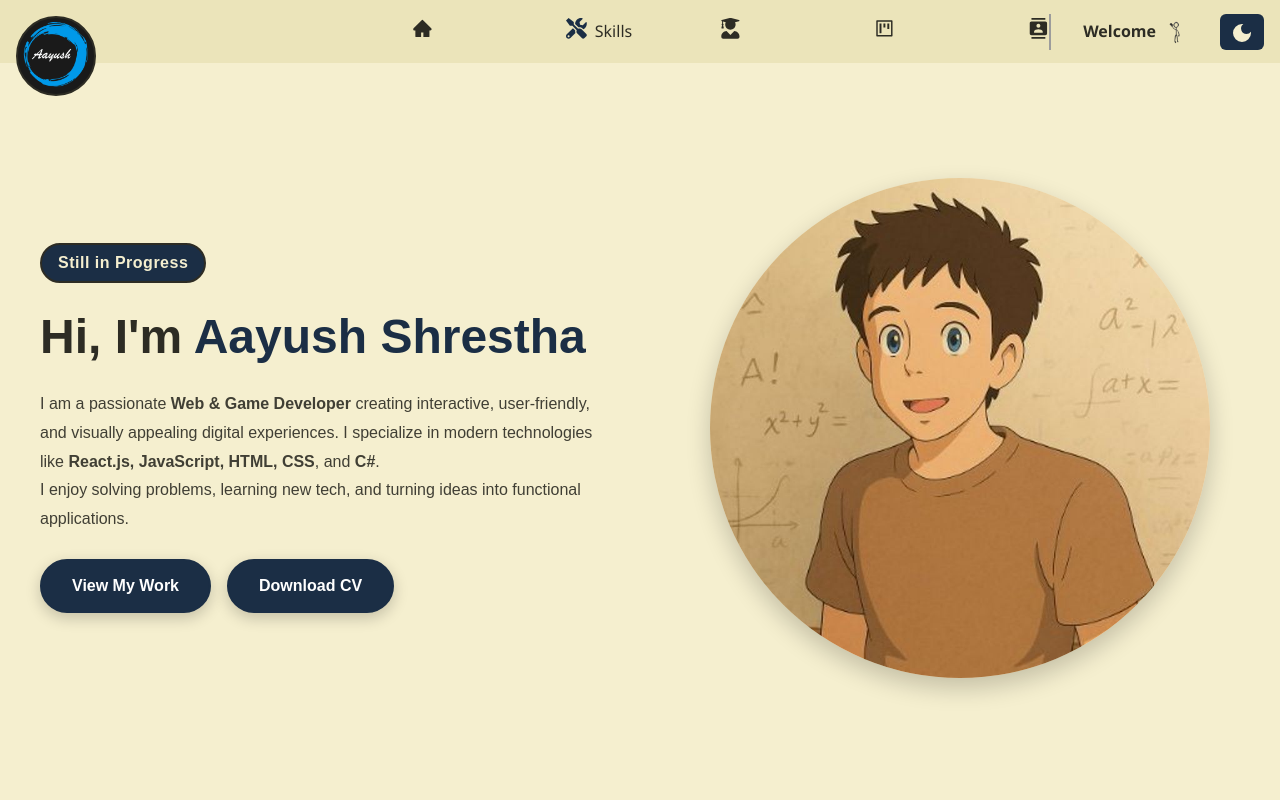
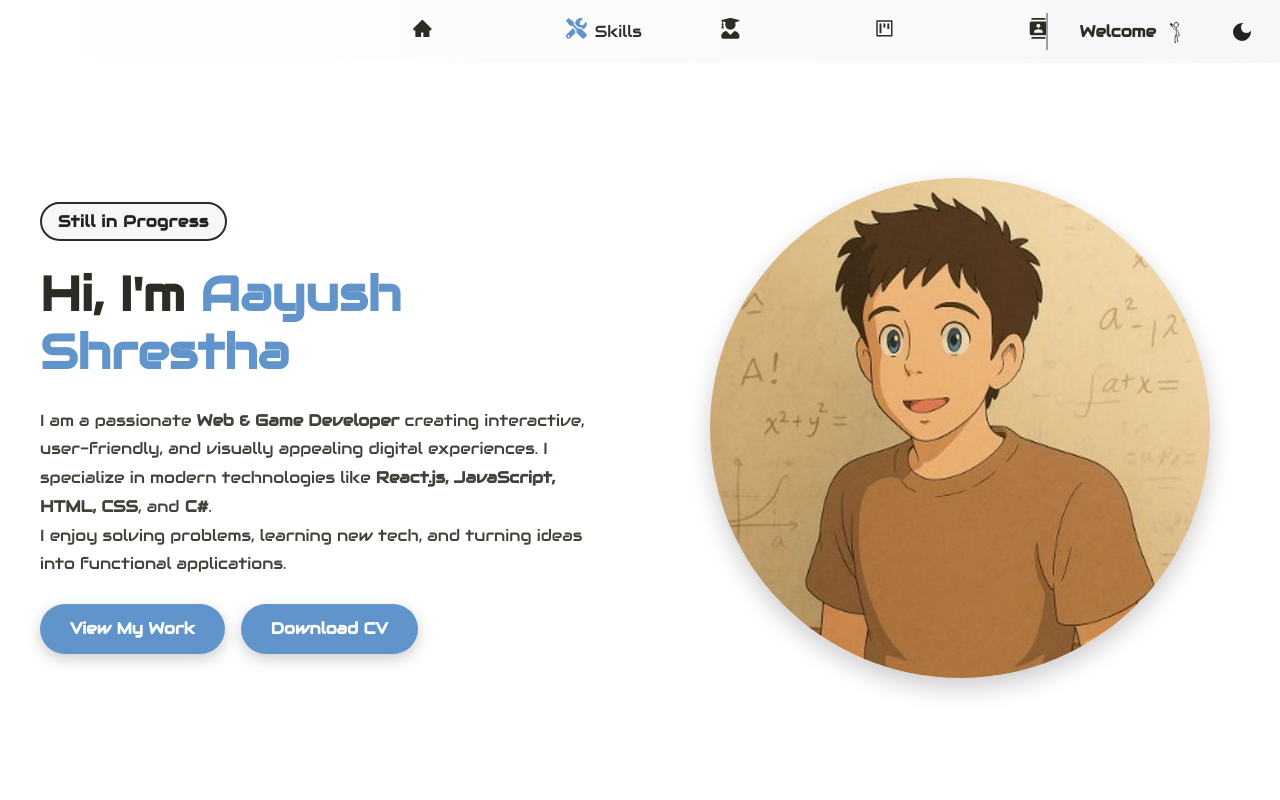
Before and after one commit to ajaayushdeku/portfolio, a React (Create React App) app: page / in a window 1280 px wide. Shown: the top 800 px of the page. Built offline with nearby package versions, Linux system fonts and the light colour scheme.

Commit message:
Ui updated

```diff
--- a/src/components/Navbar.js
+++ b/src/components/Navbar.js
@@ -57,7 +57,7 @@ const Navbar = () => {
       <div className="nav-container">
         {/* Left Section: Logo */}
         <div className="nav-left">
-          <img src={logo} alt="Portfolio Logo" className="nav-logo" />
+          {/* <img src={logo} alt="Portfolio Logo" className="nav-logo" /> */}
 
           {/* Hamburger Button for Mobile */}
           <button
--- a/src/index.css
+++ b/src/index.css
@@ -1,17 +1,29 @@
-body {
-  margin: 0;
-  /* font-family: -apple-system, BlinkMacSystemFont, 'Segoe UI', 'Roboto', 'Oxygen',
-    'Ubuntu', 'Cantarell', 'Fira Sans', 'Droid Sans', 'Helvetica Neue',
-    sans-serif; */
-  font-family: "Patrick Hand", cursive;
-  font-weight: 400;
+/* @font-face {
+  font-family: "Bitcount Prop Single";
+  font-optical-sizing: auto;
+  font-weight: 200 300;
+  font-style: normal;
+  font-variation-settings: "slnt" 0, "CRSV" 0.5, "ELSH" 0, "ELXP" 0;
+  src: url("./asset/font/BitcountPropSingle-VariableFont_CRSV,ELSH,ELXP,slnt,wght.ttf")
+    format("truetype");
+} */
+
+@font-face {
+  font-family: "Bitcount Prop Single";
+  font-weight: 100;
   font-style: normal;
 
+  src: url("./asset/font/Audiowide-Regular.ttf");
+}
+
+/* Apply globally */
+body {
+  font-family: "Bitcount Prop Single";
   -webkit-font-smoothing: antialiased;
   -moz-osx-font-smoothing: grayscale;
 }
 
-code {
+/* code {
   font-family: source-code-pro, Menlo, Monaco, Consolas, "Courier New",
     monospace;
-}
+} */
--- a/src/styles/Contact.css
+++ b/src/styles/Contact.css
@@ -169,8 +169,9 @@
 
 .contact-form button:hover {
   background-color: var(--submit-button-hover);
-  border: 2px solid var(--submit-button);
+  border: 2px solid var(--submit-button-hover);
   transform: translateY(-2px);
+  color: var(--text-color);
 }
 
 /* Responsive */
--- a/src/styles/Home.css
+++ b/src/styles/Home.css
@@ -3,41 +3,40 @@
 /* ================== LIGHT THEME ================== */
 :root {
   /* Main brand colors */
-  --bg-color: #ebe4ba;
-  --section-bg: #f5efcf;
-  --card-bg: #f9f4da;
+  --bg-color: #f7f7f7; /* light greyish-white for overall background */
+  --section-bg: #ffffff; /* clean white for sections */
+  --card-bg: #f2f2f245; /* subtle grey for cards */
 
   /* Text colors */
   --text-color: #2d2c24;
   --info-text-color: #6b623f;
   --placeholder-color: #8b815a;
-  --accent-color: #6d7d33;
+  --accent-color: #6194cb;
 
   /* Main accents */
-  --link-color: #1b2e45;
-  --accent-color: #1b2e45;
+  --link-color: #6194cb;
   --accent-color-2: #c97f59;
-  --box-shadow: rgba(0, 0, 0, 0.15);
+  --box-shadow: rgba(0, 0, 0, 0.1);
 
   /* Buttons */
-  --submit-button: #1b2e45;
-  --submit-button-hover: #254467;
+  --submit-button: #6194cb;
+  --submit-button-hover: #6194cbba;
   --button-bg: transparent;
   --button-active-bg: #6d7d33;
-  --button-border: #1b2e45;
+  --button-border: #6194cb;
   --button-hover: rgba(0, 0, 0, 0.05);
 
   /* Navbar + Footer */
-  --navbar-bg: #ebe4ba;
+  --navbar-bg: linear-gradient(90deg, #ffffff, #f7f7f7);
   --footer-bg: #2d2c24;
   --footer-text-color: #ffffff;
 
   /* Theme toggle */
-  --theme-toggle-text: #f5efcf;
-  --theme-toggle-btn-bg: #1b2e45;
+  --theme-toggle-text: #222222;
+  --theme-toggle-btn-bg: #f7f7f7;
 
   /* Input fields */
-  --input-field-bg: #ebe4ba10;
+  --input-field-bg: #ffffff;
 }
 
 /* ================== DARK THEME ================== */
@@ -79,10 +78,10 @@
   margin: 0;
   padding: 0;
   box-sizing: border-box;
+  font-family: "Bitcount Prop Single", system-ui;
 }
 
 body {
-  font-family: "Segoe UI", Tahoma, Geneva, Verdana, sans-serif;
   line-height: 1.6;
   scroll-behavior: smooth;
   background-color: var(--bg-color);
@@ -328,7 +327,6 @@ section {
   display: inline-block;
   padding: 12px 30px;
   background-color: var(--submit-button);
-  border: 2px solid var(--button-border);
   color: white;
   border-radius: 50px;
   text-decoration: none;
@@ -340,7 +338,7 @@ section {
 .about-cta:hover,
 .about-cv:hover {
   background-color: var(--button-hover);
-  color: var(--text-color);
+  color: var(--submit-button);
   transform: translateY(-3px);
 }
 
```
Also changed, not shown: src/index.js (+7 -6 lines), src/asset/font/Audiowide-Regular.ttf (added), src/asset/font/BitcountPropSingle-VariableFont_CRSV,ELSH,ELXP,slnt,wght.ttf (added).
